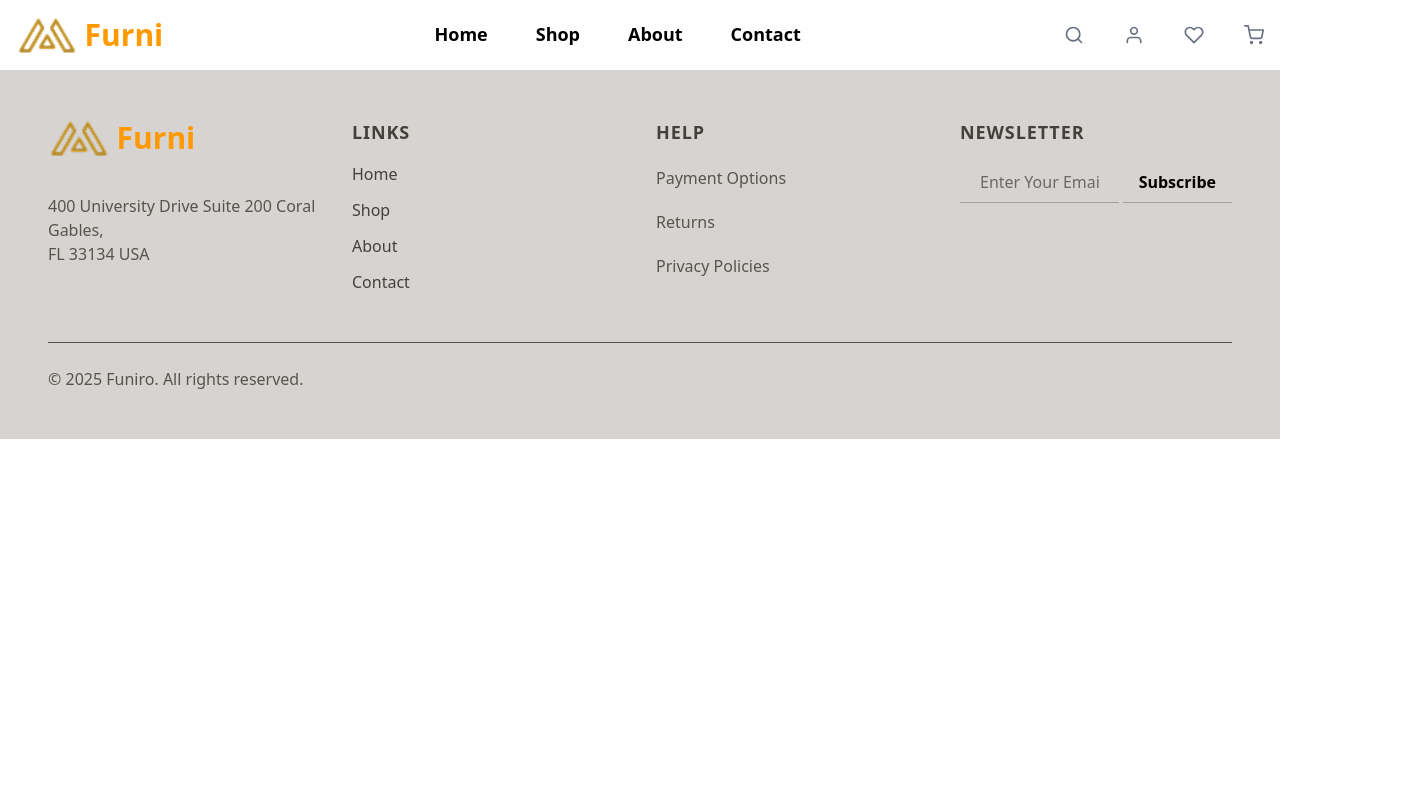
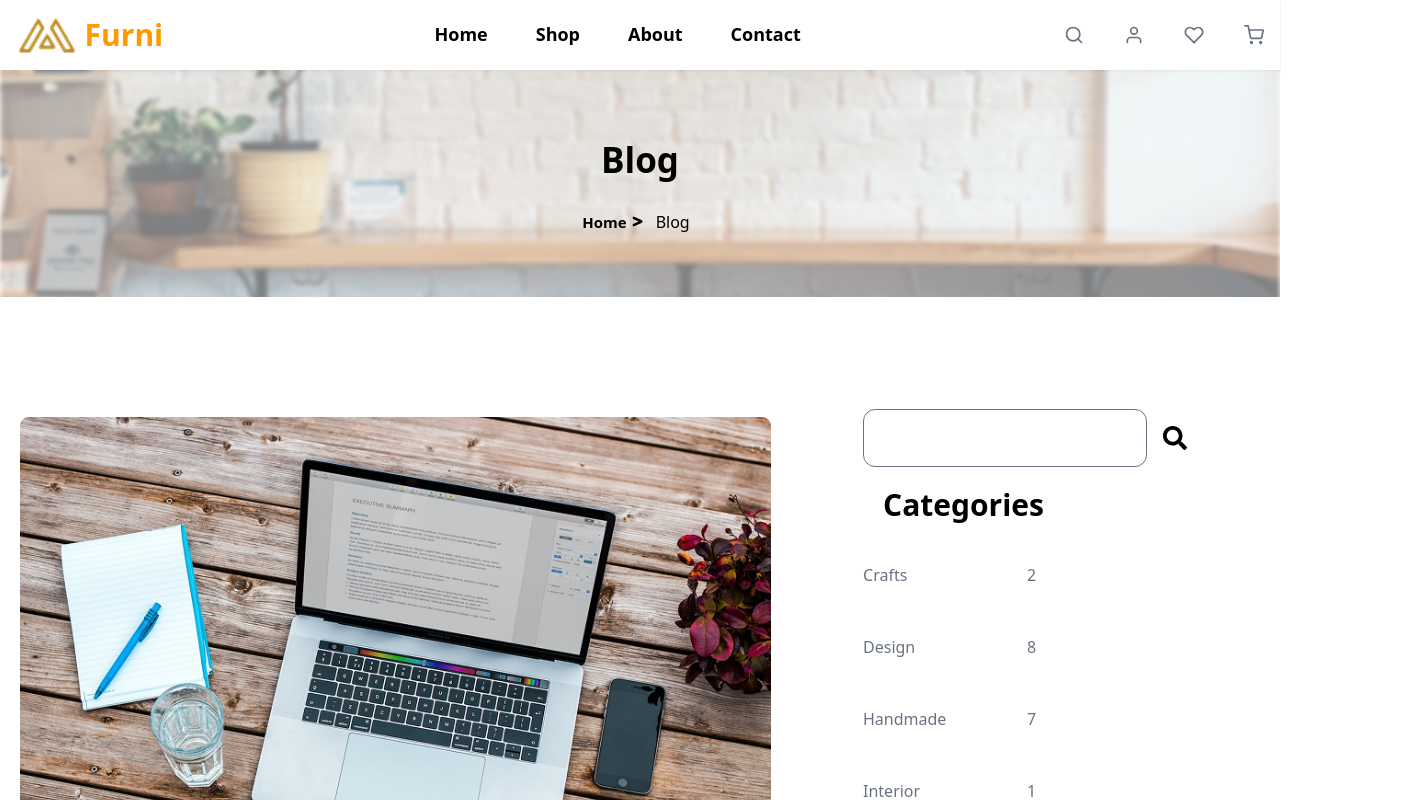
Before and after one commit to olaoluwajf/Furniro-Ecommerce, a React (Vite) app in the folder Farniture/: page /Blog in a window 1280 px wide. Shown: the top 800 px of the page, 1408 px wide, since content can reach past the window. Built offline with nearby package versions, Linux system fonts and the light colour scheme.

Commit message:
Add Blog as Route to App component, page redirecting

```diff
--- a/Farniture/src/App.jsx
+++ b/Farniture/src/App.jsx
@@ -10,6 +10,7 @@ import Contact from "./Components/Contact";
 import About from './Components/About'
 import Cart from "./Components/Cart";
 import Checkout from "./Components/Checkout";
+import Blog from "./Components/Blog";
 
 
 function App() {
@@ -26,6 +27,7 @@ function App() {
         <Route path="/About" element={<About/>}/>
         <Route path="/Cart" element={<Cart/>}/>
         <Route path="/Checkout" element={<Checkout/>} />
+        <Route path="/Blog" element={<Blog/>} />
       </Routes>
       <Footer/>
     </>
```
